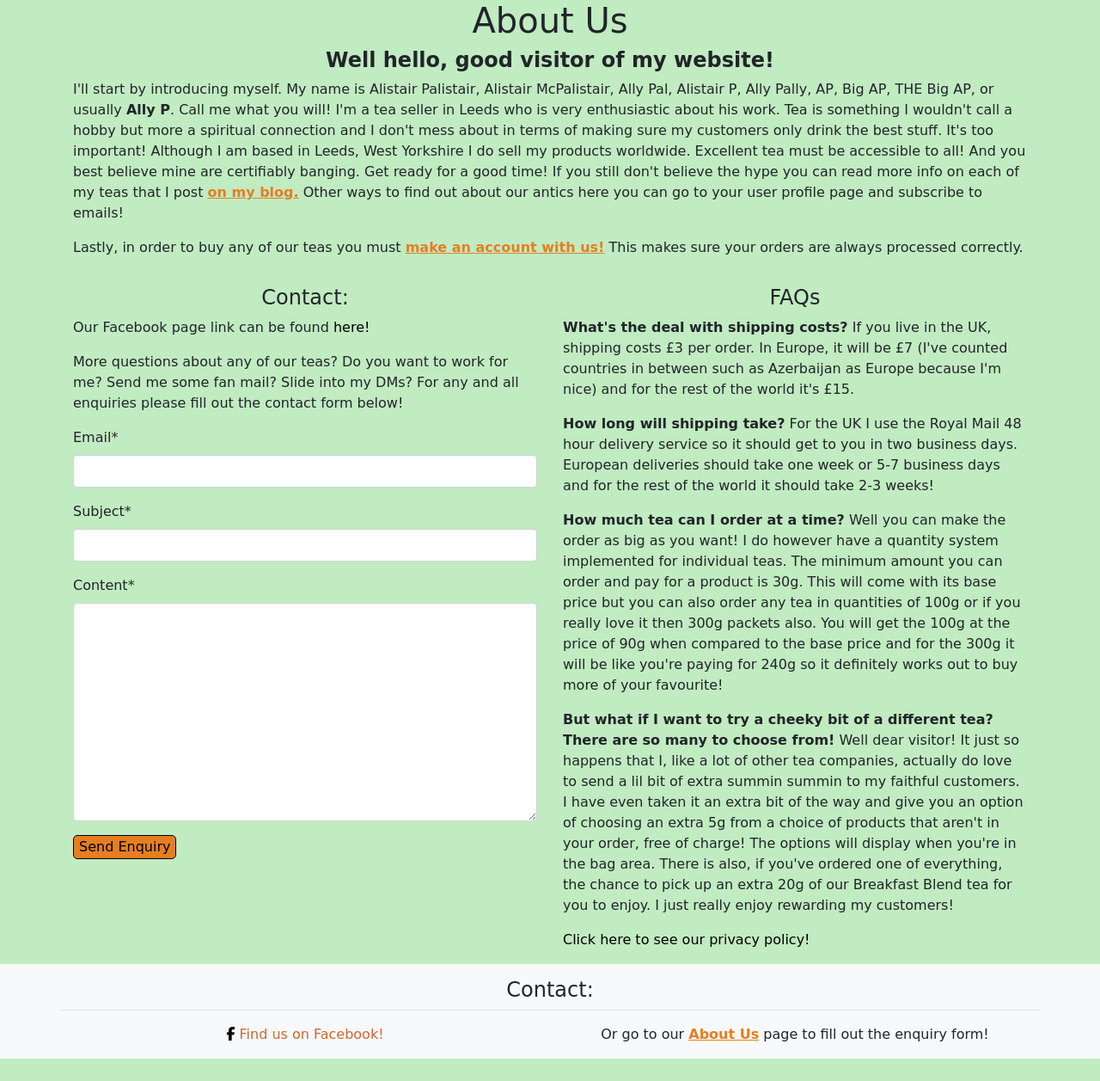
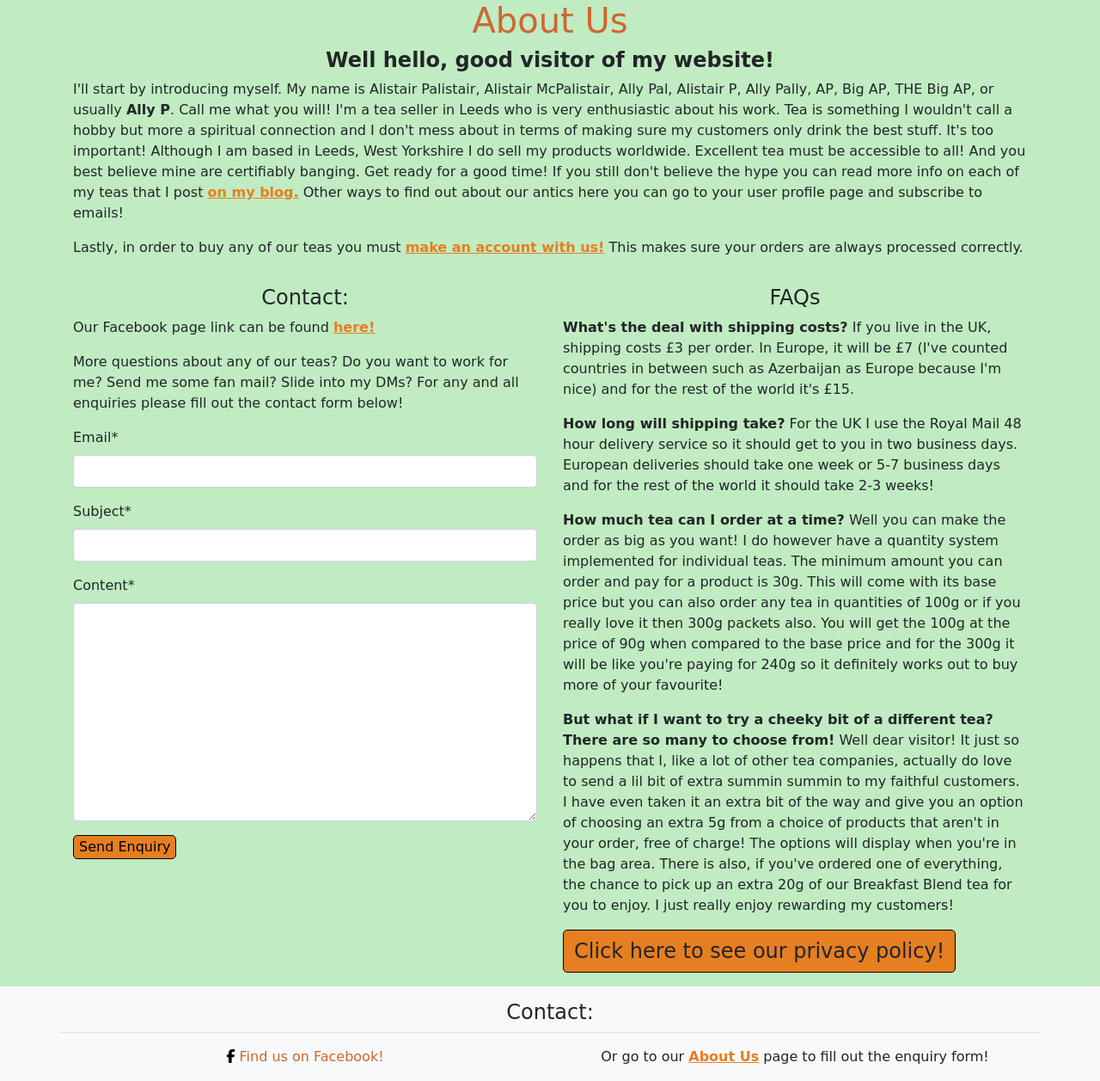
Before and after one commit to AlistairDriscoll/Ally-Ps-Luxury-Teas-Leeds, a Django app: page /about/ in a window 1280 px wide. Shown: the part 115-1372 px from the top of the page at 86% size. Before the commit the page ends 1346 px from the top, so only its background shows below. Run offline with Django 4.2, Linux system fonts and the light colour scheme; some libraries are stand-ins or nearby versions; some web fonts are replaced.

Commit message:
UX improvements made to about template and order confirmation email body

```diff
--- a/about/templates/about/about.html
+++ b/about/templates/about/about.html
@@ -2,7 +2,7 @@
 {% load static %}
 
 {% block content %}
-    <h1>About Us</h1>
+    <h1 class="orange-text">About Us</h1>
 
     <div class="container">
         <div class="row">
@@ -32,7 +32,7 @@
                     <a href="https://facebook.com"
                        target="_blank"
                        rel="noopener"
-                       aria-label="Visit our Facebook page">here!</a>
+                       aria-label="Visit our Facebook page"><strong>here!</strong></a>
                 </p>
                 <p>
                     More questions about any of our teas? Do you want to work for me? Send me some fan mail? Slide into my DMs? For any and all enquiries please fill out the contact form below!
@@ -85,6 +85,7 @@
                     <div class="col-12">
                         <a target="_blank"
                          aria-label="See our privacy policy"
+                         class="btn taller-font"
                            href="https://www.termsfeed.com/live/ec1f74d6-bb05-414c-9065-7c3e8df910e6">Click here to see our privacy policy!</a>
                     </div>
                 </div>
--- a/checkout/templates/checkout/confirmation_emails/confirmation_email_body.txt
+++ b/checkout/templates/checkout/confirmation_emails/confirmation_email_body.txt
@@ -1,6 +1,6 @@
 Hello {{ order.full_name }}!
 
-We're just emailing you to confirm we have received your order you made with us and it is now in the process of being made and shipped.
+We're just emailing you to confirm we have received your order you made with us and it is now in the process of being prepared and shipped.
 
 If you have any other questions please contact us @ {{ default_from_email }}.
 
```
